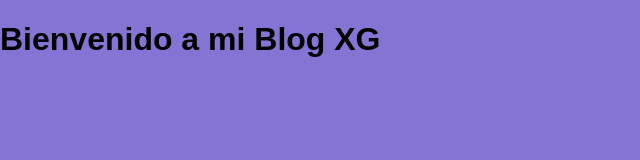
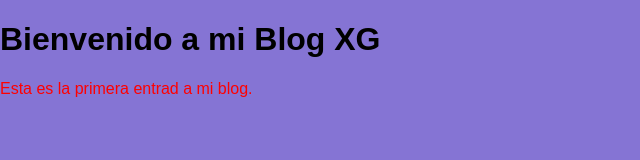
Before and after one commit to Xandy-Garcia/blog_personal, a plain HTML site: page index.html in a window 1280 px wide. Shown: the whole page, without its empty margins (0-640 px from the left). Drawn offline with Linux system fonts and the light colour scheme.

Commit message:
Agregar contenido inicial al blog

```diff
--- a/index.html
+++ b/index.html
@@ -6,5 +6,6 @@
   </head>
   <body>
     <h1>Bienvenido a mi Blog XG</h1>
+    <p>Esta es la primera entrad a mi blog.</p>
   </body>
 </html>
```
